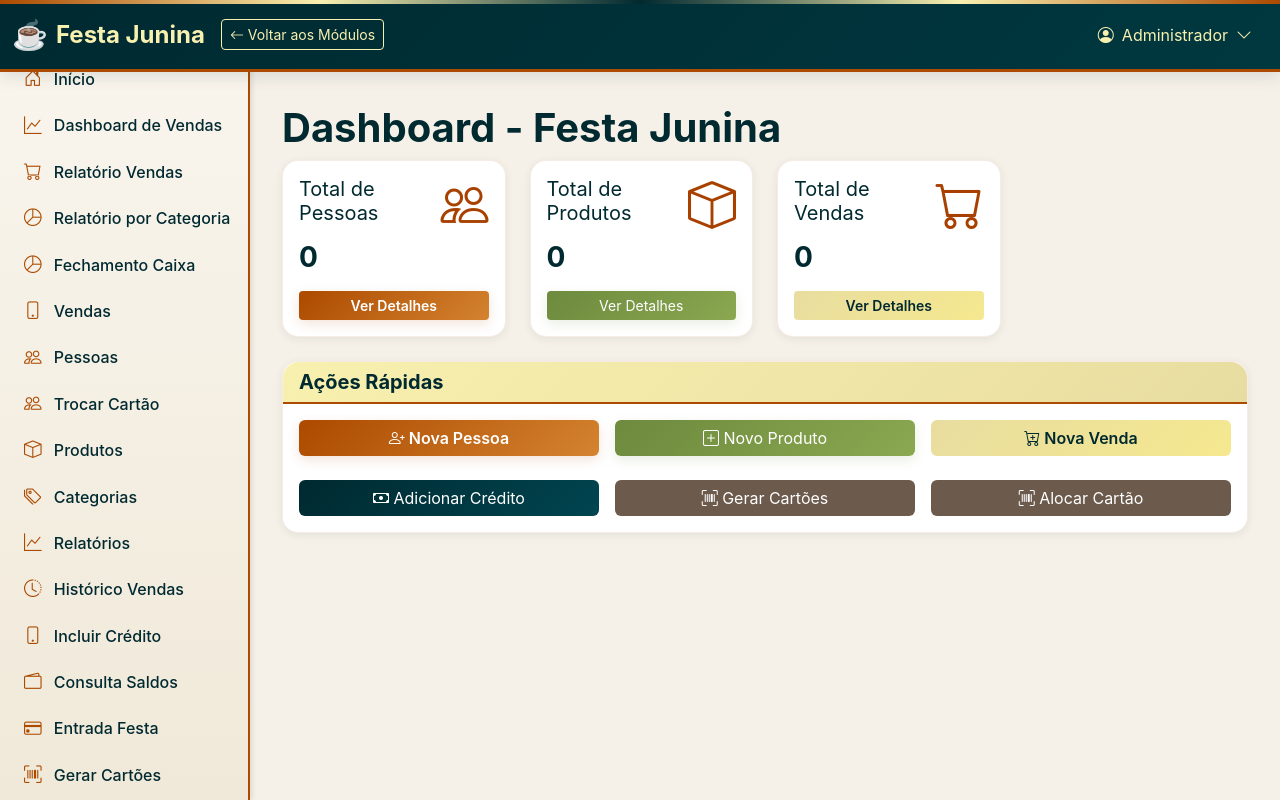
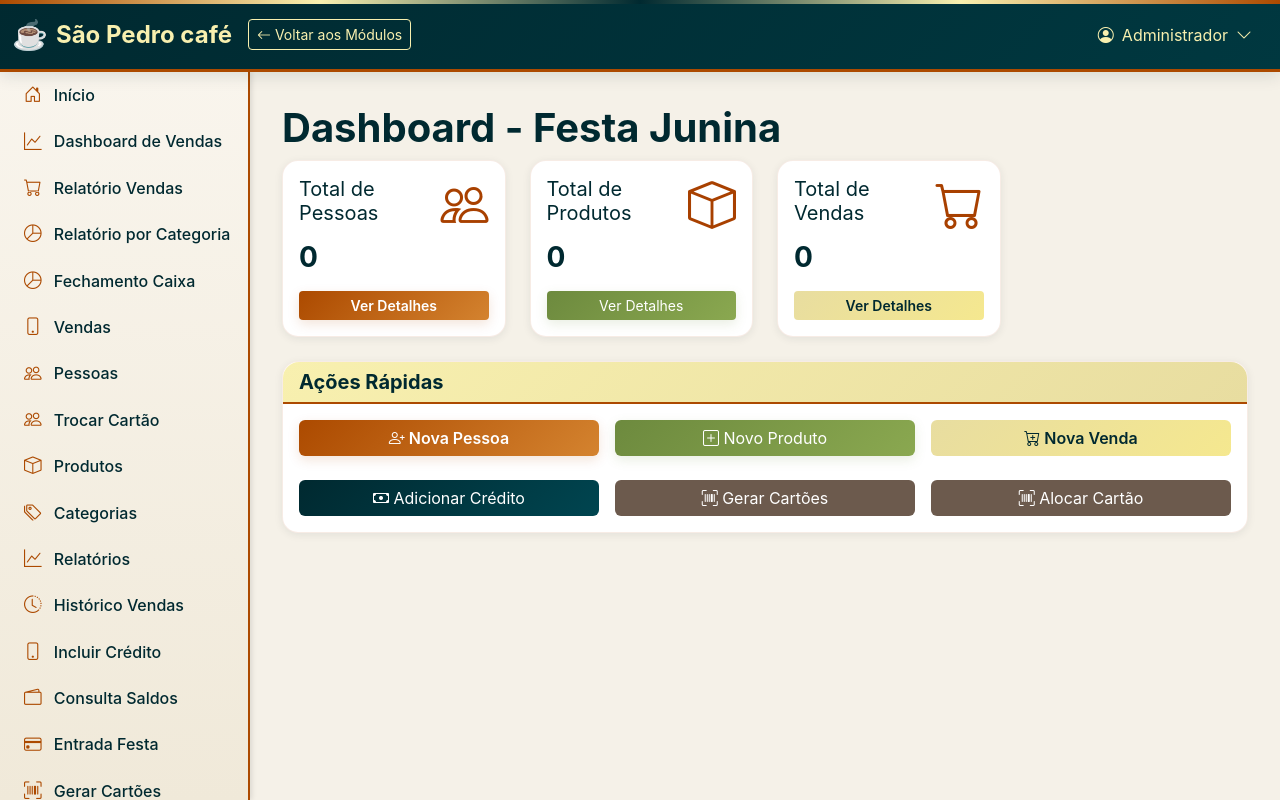
Before and after one commit to DsgAtividades/GerencialParoq, a PHP site: page /projetos-modulos/cafe/index.php in a window 1280 px wide. Run offline with PHP 8.4, Linux system fonts and the light colour scheme; a user stored in the database is signed in; data comes from the database, SQL or seed files in the repository; data that the repository does not hold is empty; some libraries are stand-ins or nearby versions.

Commit message:
correção de erros visuais

```diff
--- a/projetos-modulos/cafe/css/cafe-theme.css
+++ b/projetos-modulos/cafe/css/cafe-theme.css
@@ -104,6 +104,9 @@ body {
     background: linear-gradient(180deg, #f9f5ed 0%, #f0e9d9 100%) !important;
     border-right: 2px solid var(--cafe-brown);
     box-shadow: 2px 0 16px rgba(0, 41, 48, 0.08);
+    margin-top: 1rem !important;
+    overflow-x: hidden !important;
+    overflow-y: auto !important;
 }
 
 .list-group-item {
--- a/projetos-modulos/cafe/includes/header.php
+++ b/projetos-modulos/cafe/includes/header.php
@@ -11,7 +11,7 @@ verificarLogin();
 <head>
     <meta http-equiv="content-type" content="text/html; charset=utf-8" />
     <meta name="viewport" content="width=device-width, initial-scale=1.0">
-    <title>Sistema Festa Junina</title>
+    <title>São Pedro café</title>
     <!-- Bootstrap CSS -->
     <link href="https://cdn.jsdelivr.net/npm/bootstrap@5.3.0/dist/css/bootstrap.min.css" rel="stylesheet">
     <!-- Bootstrap Icons -->
@@ -104,6 +104,7 @@ verificarLogin();
                 z-index: 1000;
                 background-color: #f8f9fa;
                 overflow-y: auto;
+                overflow-x: hidden;
                 box-shadow: 2px 0 5px rgba(0, 0, 0, 0.1);
             }
 
@@ -156,6 +157,7 @@ verificarLogin();
             }
             #sidebar.active {
                 display:block;
+                padding-top: 1rem;
                 width: 100%;
                 height: 100%;
                 position: absolute;
@@ -164,6 +166,8 @@ verificarLogin();
                 left: -var(--sidebar-width);
                 z-index: 1000;
                 background-color: #f8f9fa;
+                overflow-x: hidden;
+                overflow-y: auto;
             }
 
             .container.active {
@@ -251,7 +255,7 @@ verificarLogin();
     <!-- Navbar -->
     <nav class="navbar navbar-expand-lg navbar-dark bg-primary fixed-top">
         <div class="container-fluid">
-            <a class="navbar-brand" href="index.php">Festa Junina</a>
+            <a class="navbar-brand" href="index.php">São Pedro café</a>
             <div class="d-flex align-items-center">
                 <a href="/gerencialParoq/dashboard.html" class="btn btn-outline-light btn-sm me-2">
                     <i class="bi bi-arrow-left"></i> Voltar aos Módulos
```
